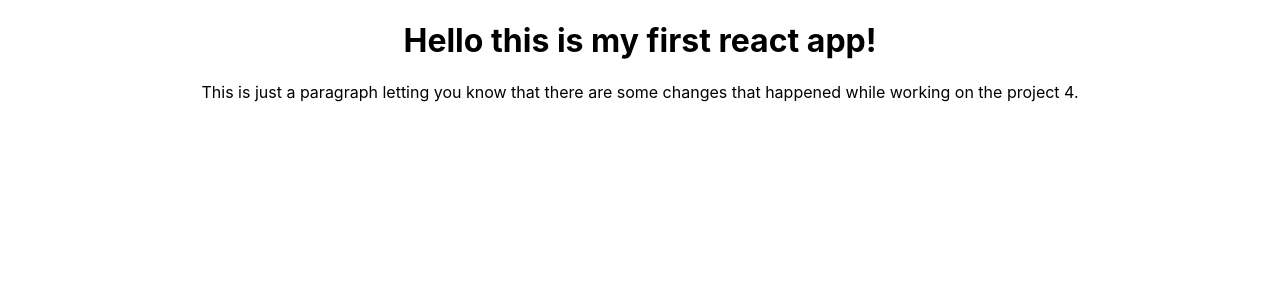
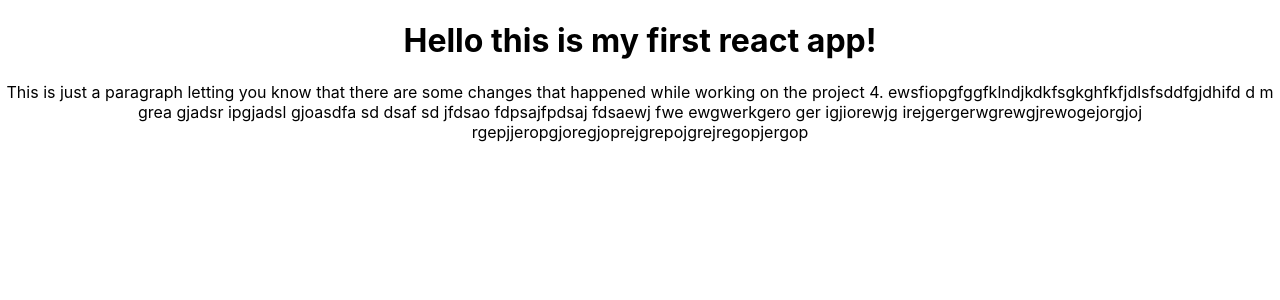
Before and after one commit to yumeji/p4-cfd-yumeji, a React (Create React App) app: page / in a window 1280 px wide. Shown: the top 300 px of the page. Built offline with nearby package versions, Linux system fonts and the light colour scheme.

Commit message:
updating the page

```diff
--- a/src/App.js
+++ b/src/App.js
@@ -7,6 +7,12 @@ function App() {
         <p>
           This is just a paragraph letting you know that there are
           some changes that happened while working on the project 4.
+          ewsfiopgfggfklndjkdkfsgkghfkfjdlsfsddfgjdhifd
+          d m grea gjadsr ipgjadsl gjoasdfa
+          sd
+          dsaf sd jfdsao fdpsajfpdsaj fdsaewj fwe
+          ewgwerkgero ger igjiorewjg irejgergerwgrewgjrewogejorgjoj
+          rgepjjeropgjoregjoprejgrepojgrejregopjergop
         </p>
     </div>
   );
```
